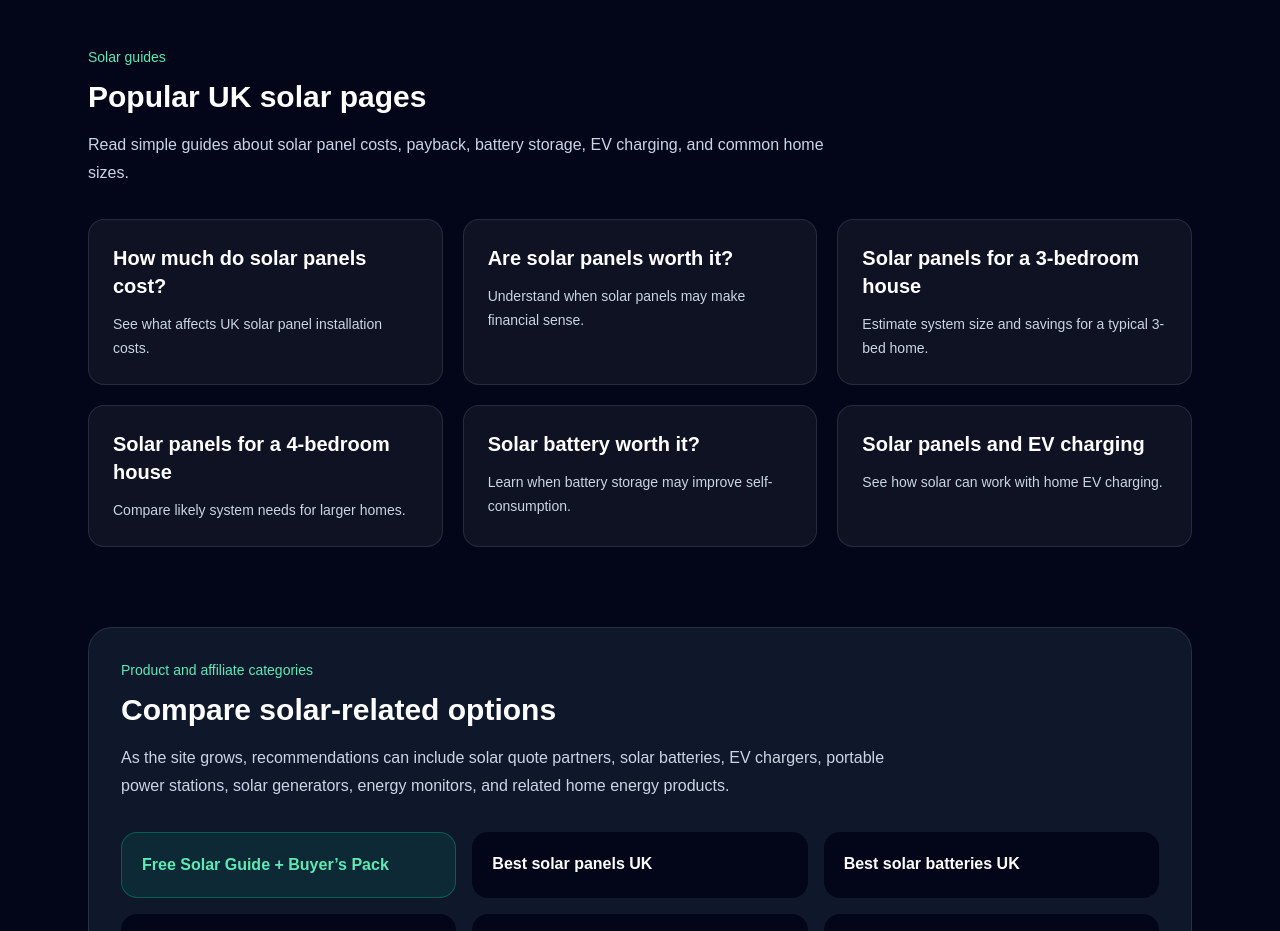
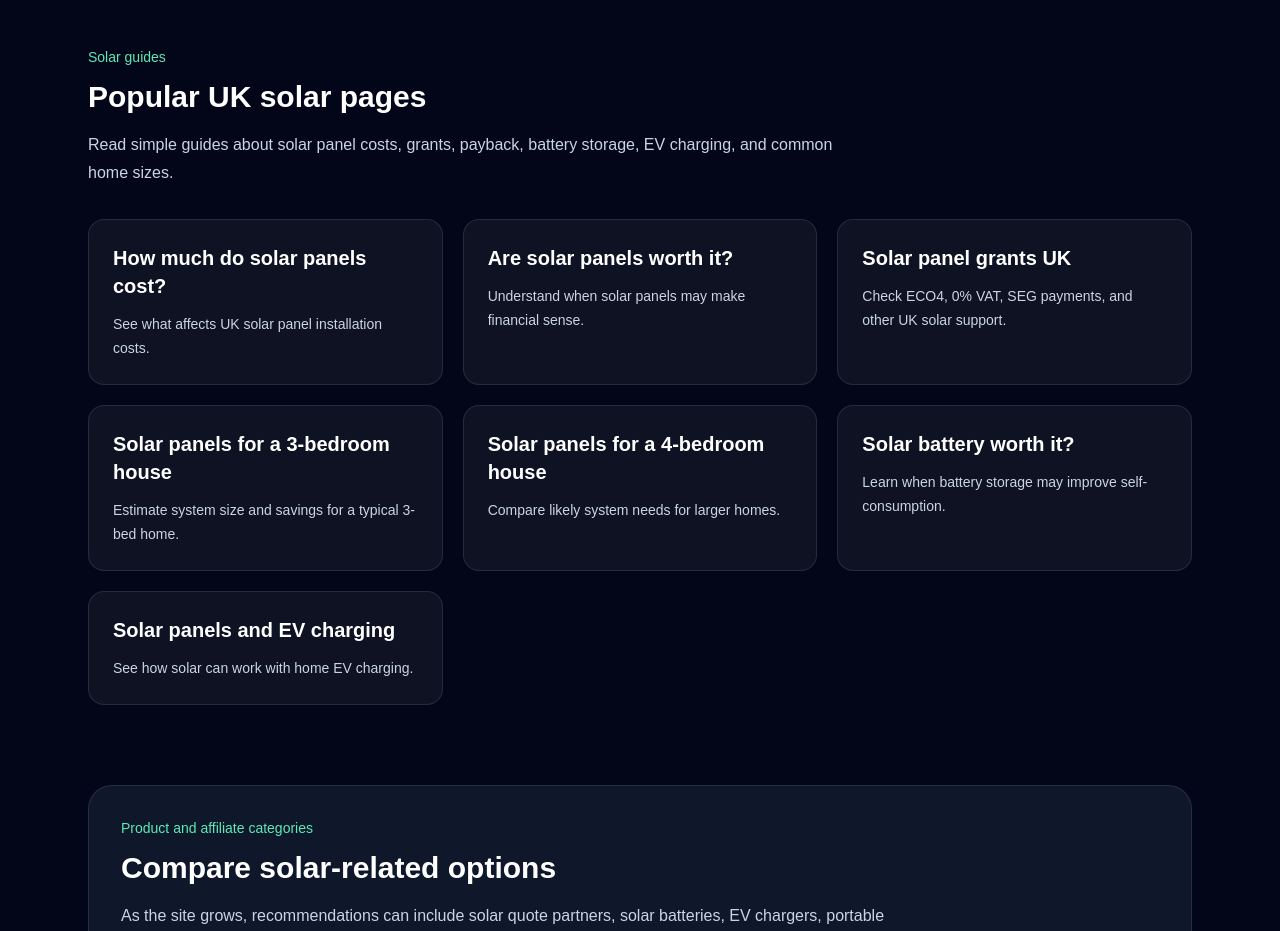
Before and after one commit to 786infinite/solar-savings-calculator-uk, a Next.js app: page / in a window 1280 px wide. Shown: the part 1320-2251 px from the top of the page. Built offline with nearby package versions, Linux system fonts and the light colour scheme.

Commit message:
Add solar grants guide to homepage

```diff
--- a/app/page.tsx
+++ b/app/page.tsx
@@ -17,6 +17,12 @@ const popularGuides = [
     title: "Are solar panels worth it?",
     href: "/are-solar-panels-worth-it-uk",
     description: "Understand when solar panels may make financial sense.",
+  },
+  {
+    title: "Solar panel grants UK",
+    href: "/solar-panel-grants-uk",
+    description:
+      "Check ECO4, 0% VAT, SEG payments, and other UK solar support.",
   },
   {
     title: "Solar panels for a 3-bedroom house",
@@ -160,8 +166,8 @@ export default function HomePage() {
               </p>
               <h2 className="mt-3 text-3xl font-bold">Popular UK solar pages</h2>
               <p className="mt-4 max-w-3xl leading-7 text-slate-300">
-                Read simple guides about solar panel costs, payback, battery
-                storage, EV charging, and common home sizes.
+                Read simple guides about solar panel costs, grants, payback,
+                battery storage, EV charging, and common home sizes.
               </p>
             </div>
           </div>
```
